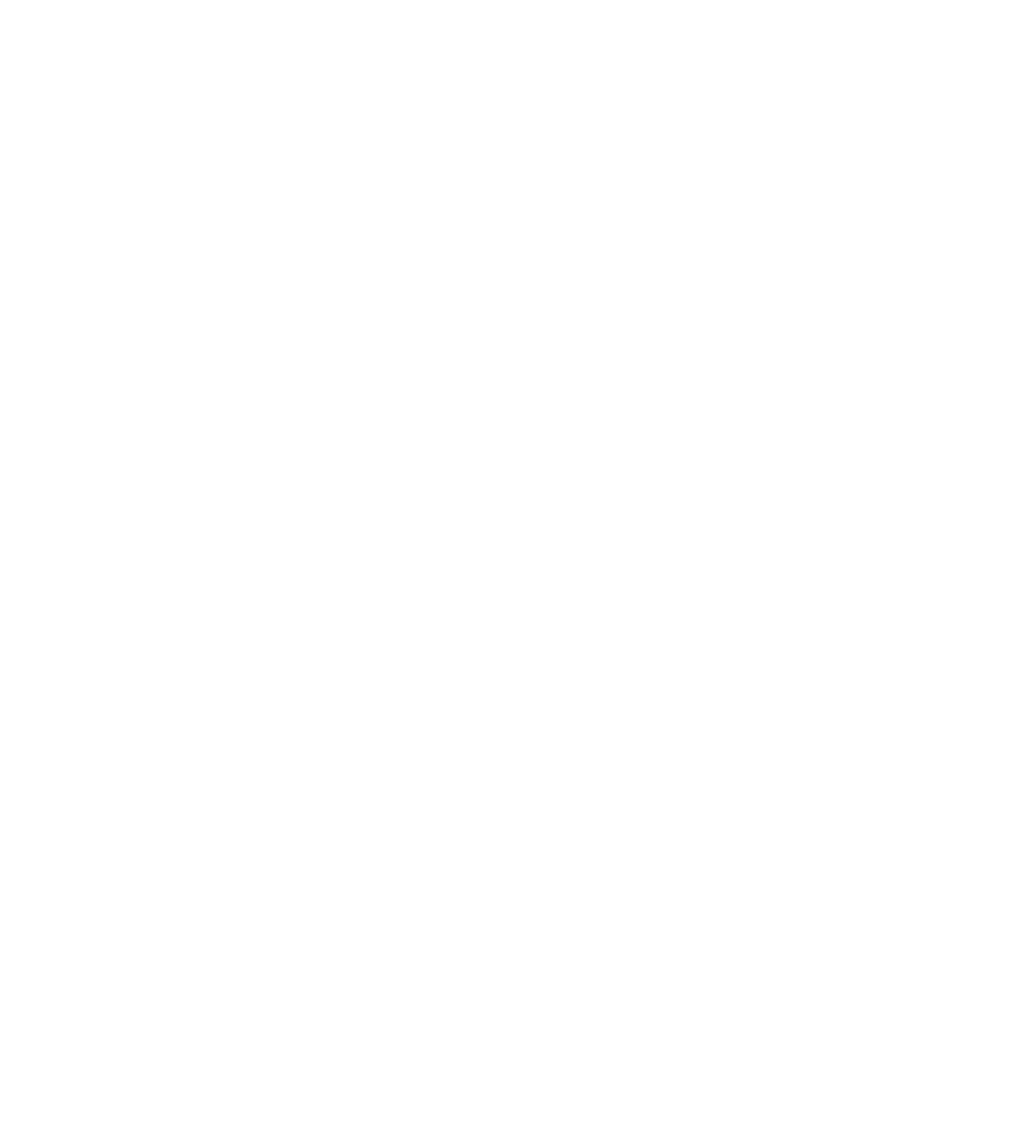
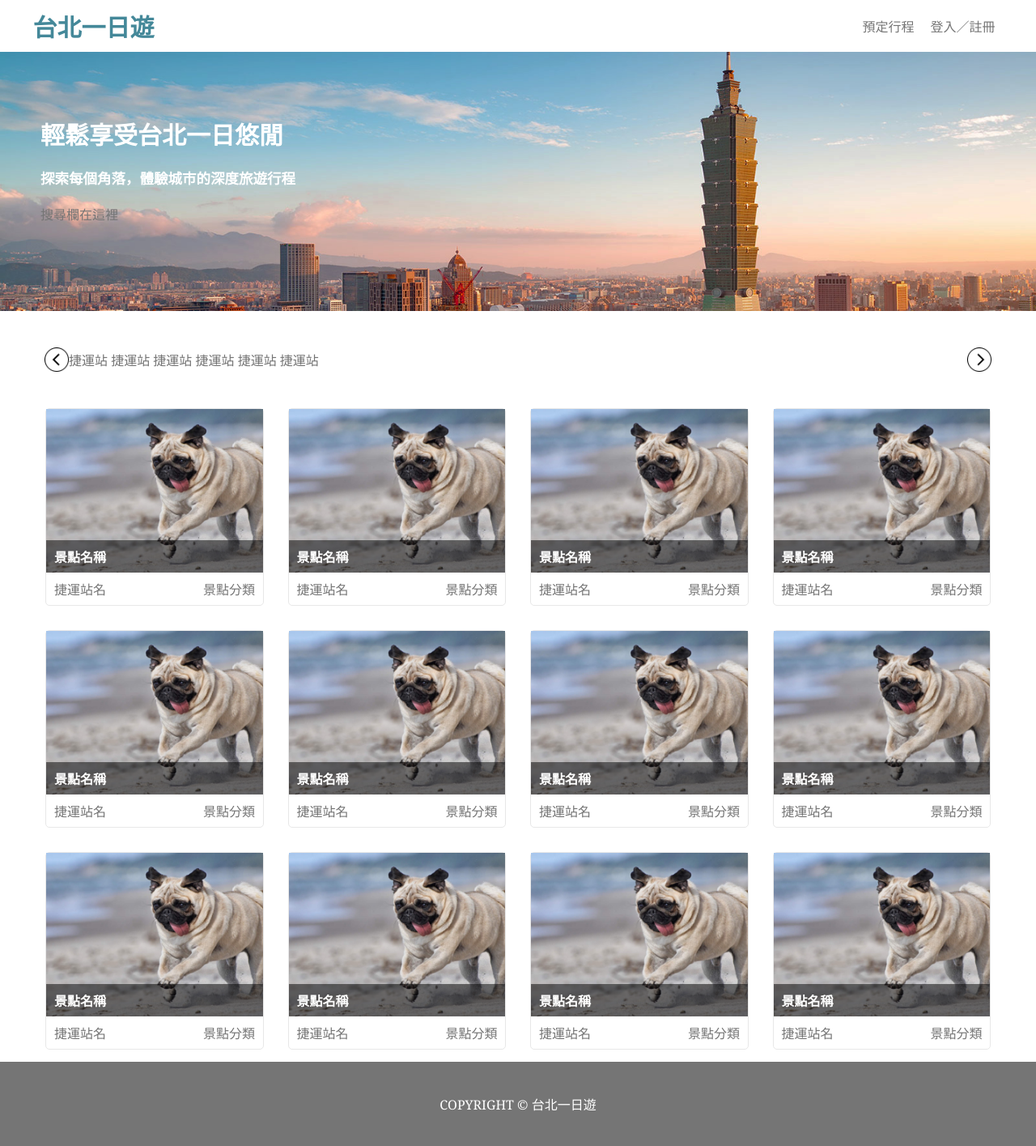
Before and after one commit to siouyu/Taipei-Day-Trip, a Flask app: page / in a window 1280 px wide. Before the commit the page is empty. Shown: the whole page at 81% size. Before the commit the page ends 800 px from the top, so only its background shows below. Run offline with Flask 3, Linux system fonts and the light colour scheme.

Commit message:
basic index

```diff
--- a/app.py
+++ b/app.py
@@ -1,8 +1,9 @@
 from flask import *
 import mysql.connector
+import os
 
+# app.json.ensure_ascii = False
 app = Flask(__name__)
-
 app.config["JSON_AS_ASCII"] = False
 app.config["TEMPLATES_AUTO_RELOAD"] = True
 
@@ -31,6 +32,7 @@ def booking():
 @app.route("/thankyou") # 已寫好的路由函式，勿更動！
 def thankyou():
 	return render_template("thankyou.html")
+	print(os.environ)
 
 
 # 取得景點資料列表
@@ -40,7 +42,7 @@ def get_attractions():
 	try:
 		con = connection()
 		cursor = con.cursor(dictionary = True)
-		page = int(request.args.get("page", 0))
+		page = int(request.args.get("page", 0)) # 頁數從 0 開始
 		keyword = request.args.get("keyword", None)
 		query = "SELECT * FROM Attraction"
 		params = []
--- a/static/layout.css
+++ b/static/layout.css
@@ -1,141 +1,151 @@
 *{
     margin:0px;
+    font-family: Georgia;
+    color: #757575;
+}
+.basic_frame{
+    display:flex;
+    justify-content: center;
+}
+.max_width{
+    max-width: 1200px;
+}
+.navigation_frame{
+    display: flex;
     justify-content: center;
     align-items: center;
+    margin-top: 10px;
+    margin-bottom:10px;
+}
+.navigation_left{
+    font-size: 30px;
+    color: #448899;
+    font-weight: bold;
+    padding-right: 865px;
+}
+.navigation_right{
+    padding-right: 10px;
+    padding-left: 10px;
+}
+
+/* 封面圖 */
+.slogan_background{
+    background-image: url("/static/welcome_image.png");
+    background-repeat: no-repeat;
+    background-position: top;
+    background-size:cover;
+    height: 320px;
+    width: 100%;
+    display:flex;
+    justify-content:center;
+    align-items: center;
+    margin-bottom: 30px;
+}
+.slogan_frame{
+    width:1200px;
+    padding-left: 10px;
+    margin-bottom: 30px;
+}
+.slogan_word{
+    color:white;
+    font-weight: bolder;
+    padding-bottom: 20px;
 }
 .title{
-    color:white;
-    height:150px;
-    background-color:#003060;
-    text-align: center;
+    font-size: 30px;
+}
+.subtitle{
+    font-size: 17.5px;
+}
+
+/* 捷運列 */
+.mrt_list{
     display:flex;
+    justify-content: center;
     align-items: center;
-    margin-bottom:30px;
+    margin-left: 15px;
+    margin-right: 15px;
+    margin-top: 15px;
+    margin-bottom: 30px;
 }
-.titleOne{
-    color:white;
-    height:150px;
-    background-color:#003060;
-    text-align: center;
+.mrt_word{
+    width: 1200px;
+}
+.list_btn{
+    width: 30px;
+    height: 30px;
+}
+
+/* 景點列表 */
+.attraction_frame{
     display:flex;
-    align-items: center;
-    margin-bottom:50px;
+    justify-content: center;
 }
-.word{
-    display:flex;
-    font-size: 25px;
-    margin-top: 20px;
+.attraction{
+    border-style: solid;
+    border-width: 1px;
+    border-color: #E8E8E8;
+    border-radius: 5px;
+    margin-left: 15px;
+    margin-right: 15px;
+    width:calc(25% - 32.5px);
+    margin-top: 15px;
     margin-bottom: 15px;
 }
-.containerOne{
+.attraction_img{
+    background-image: url("/static/pug.jpg");
+    background-repeat: no-repeat;
+    background-position: top;
+    background-size: cover;
+    width: 100%;
+    height: 202px;
+    display:flex;
+    align-items: flex-end;
+}
+.attraction_name{
+    display: flex;
+    justify-content: start;
+    align-items: center;
+    background-color:rgba(0, 0, 0, 0.5);;
+    color: white;
+    width: 100%;
+    font-weight: bolder;
+    height: 40px;
+    padding-left: 10px;
+}
+.attraction_word{
+    display: flex;
+    align-items: center;
+    height:40px;
+}
+.attraction_word_mrt{
+    margin-left: 10px;
+}
+.attraction_word_cat{
+    margin-left: 120px;
+}
+
+
+
+.footer{
+    display: flex;
+    justify-content: center;
+    align-items: center;
     position: relative;
-    width: 100%;
-    height: 200px;
-    margin-bottom:20px;
+    bottom: 0;
+    color:white;
+    background-color: #757575;
+    width:100%;
+    height: 104px;
 }
-.containerTwo{
-    position: relative;
-    width: 100%;
-    height: 200px;
+
+@media(min-width:1920px){
+    .attraction_frame{
+        flex-wrap: wrap;
+    }
 }
-.centerOne {
-    position: absolute;
-    top:50%;
-    left: 50%;
-    transform: translate(-50%, -50%);
+@media(max-width:1920px){
+    .attraction_frame{
+        flex-wrap: wrap;
+    }
 }
-.centerTwo {
-    position: absolute;
-    top: 39%;
-    left: 50%;
-    transform: translate(-50%, -50%);
-}
-.detail{
-    font-size: 18px;
-}
-.inputDetail{
-    margin-bottom: 15px;
-    height:25px;
-    font-size: 18px;
-}
-.signInBtn{
-    display:flex;
-    height:50px;
-}
-.check{
-    display: flex;
-    font-size: 18px;
-    margin-bottom: 10px;
-}
-.button{
-    display: flex;
-    width: 60px;
-    height: 35px;
-    cursor: pointer;
-    font-size: 15px;
-}
-/* member頁面 */
-.back{
-    display: flex;
-    margin-bottom:35px;
-}
-.backHome{
-    display: flex;
-    background: none;
-    border: none;
-    font-size: 20px;
-    color: #069;
-    text-decoration: underline;
-    cursor: pointer;
-    margin-top: 15px;
-}
-.containerThree{
-    position: relative;
-    width: 100%;
-    height: 100px;
-}
-.centerThree {
-    position: absolute;
-    top: 50%;
-    left: 50%;
-    transform: translate(-50%, -50%);
-}
-.box{
-    display:flex;
-    margin-top: 15px;
-}
-.user{
-    font-weight: bold;
-}
-.message{
-    display: flex;
-}
-.searchName{
-    margin-bottom: 15px;
-    margin-right:20px;
-    height:25px;
-    font-size: 18px;
-}
-.renewName{
-    margin-bottom: 15px;
-    margin-right:20px;
-    height:25px;
-    font-size: 18px;
-}
-.searchLayout{
-    display:flex;
-}
-.buttonSearch{
-    display: flex;
-    width: 60px;
-    height: 35px;
-    cursor: pointer;
-    font-size: 15px;
-    margin-bottom: 15px;
-}
-.searchResult{
-    display:flex;
-}
-.renameResult{
-    display:flex;
-}
--- a/templates/index.html
+++ b/templates/index.html
@@ -0,0 +1,171 @@
+<!DOCTYPE html>
+<head>
+    <meta charset="UTF-8">
+    <meta name="viewport" content="width=device-width, initial-scale=1.0">
+    <title>Taipei Trip 台北一日遊</title>
+    <link rel="stylesheet" type="text/css" href="/static/layout.css" />
+</head>
+<body>
+<!-- 最上面一欄 -->
+    <div class="basic_frame">
+        <div class="max_width">
+            <div class="navigation_frame">
+                <div class="navigation_left">台北一日遊</div>
+                <div class="navigation_right">預定行程</div>
+                <div class="navigation_right">登入／註冊</div>
+            </div>
+        </div>
+    </div>
+<!-- 封面圖 -->
+    <div class="slogan_background">
+        <div class="max_width">
+            <div class="slogan_frame">
+                <div class="slogan_word title">輕鬆享受台北一日悠閒</div>
+                <div class="slogan_word subtitle">探索每個角落，體驗城市的深度旅遊行程</div>
+                <div class="slogan_subtitle">搜尋欄在這裡</div>
+            </div>
+        </div>
+    </div>
+<!-- 捷運列 -->
+<div class="basic_frame">
+    <div class="max_width">
+        <div class="mrt_list">
+            <img src="/static/list-bar-left.png" class="list_btn"/>
+            <div class="mrt_word">捷運站      捷運站      捷運站      捷運站      捷運站     捷運站</div>
+            <img src="/static/list-bar-right.png" class="list_btn"/>
+        </div>
+    </div>
+</div>
+
+<!-- 景點列表 -->
+    <div class="basic_frame">
+        <div class="max_width">
+            <div class="attraction_frame">
+
+                <div class="attraction">
+                    <div class="attraction_img">
+                        <div class="attraction_name">景點名稱</div>
+                    </div>
+                    <div class="attraction_word">
+                        <div class="attraction_word_mrt">捷運站名</div>
+                        <div class="attraction_word_cat">景點分類</div>
+                    </div>
+                </div>
+
+                <div class="attraction">
+                    <div class="attraction_img">
+                        <div class="attraction_name">景點名稱</div>
+                    </div>
+                    <div class="attraction_word">
+                        <div class="attraction_word_mrt">捷運站名</div>
+                        <div class="attraction_word_cat">景點分類</div>
+                    </div>
+                </div>
+
+                <div class="attraction">
+                    <div class="attraction_img">
+                        <div class="attraction_name">景點名稱</div></div>
+                    <div class="attraction_word">
+                        <div class="attraction_word_mrt">捷運站名</div>
+                        <div class="attraction_word_cat">景點分類</div>
+                    </div>
+                </div>
+
+                <div class="attraction">
+                    <div class="attraction_img">
+                        <div class="attraction_name">景點名稱</div></div>
+                    <div class="attraction_word">
+                        <div class="attraction_word_mrt">捷運站名</div>
+                        <div class="attraction_word_cat">景點分類</div>
+                    </div>
+                </div>
+
+                <div class="attraction">
+                    <div class="attraction_img">
+                        <div class="attraction_name">景點名稱</div>
+                    </div>
+                    <div class="attraction_word">
+                        <div class="attraction_word_mrt">捷運站名</div>
+                        <div class="attraction_word_cat">景點分類</div>
+                    </div>
+                </div>
+
+                <div class="attraction">
+                    <div class="attraction_img">
+                        <div class="attraction_name">景點名稱</div>
+                    </div>
+                    <div class="attraction_word">
+                        <div class="attraction_word_mrt">捷運站名</div>
+                        <div class="attraction_word_cat">景點分類</div>
+                    </div>
+                </div>
+
+                <div class="attraction">
+                    <div class="attraction_img">
+                        <div class="attraction_name">景點名稱</div>
+                    </div>
+                    <div class="attraction_word">
+                        <div class="attraction_word_mrt">捷運站名</div>
+                        <div class="attraction_word_cat">景點分類</div>
+                    </div>
+                </div>
+
+                <div class="attraction">
+                    <div class="attraction_img">
+                        <div class="attraction_name">景點名稱</div>
+                    </div>
+                    <div class="attraction_word">
+                        <div class="attraction_word_mrt">捷運站名</div>
+                        <div class="attraction_word_cat">景點分類</div>
+                    </div>
+                </div>
+
+                <div class="attraction">
+                    <div class="attraction_img">
+                        <div class="attraction_name">景點名稱</div>
+                    </div>
+                    <div class="attraction_word">
+                        <div class="attraction_word_mrt">捷運站名</div>
+                        <div class="attraction_word_cat">景點分類</div>
+                    </div>
+                </div>
+
+                <div class="attraction">
+                    <div class="attraction_img">
+                        <div class="attraction_name">景點名稱</div>
+                    </div>
+                    <div class="attraction_word">
+                        <div class="attraction_word_mrt">捷運站名</div>
+                        <div class="attraction_word_cat">景點分類</div>
+                    </div>
+                </div>
+
+                <div class="attraction">
+                    <div class="attraction_img">
+                        <div class="attraction_name">景點名稱</div>
+                    </div>
+                    <div class="attraction_word">
+                        <div class="attraction_word_mrt">捷運站名</div>
+                        <div class="attraction_word_cat">景點分類</div>
+                    </div>
+                </div>
+
+                <div class="attraction">
+                    <div class="attraction_img">
+                        <div class="attraction_name">景點名稱</div>
+                    </div>
+                    <div class="attraction_word">
+                        <div class="attraction_word_mrt">捷運站名</div>
+                        <div class="attraction_word_cat">景點分類</div>
+                    </div>
+                </div>
+
+            </div>
+        </div>
+    </div>
+
+<!-- footer -->
+    <div class="footer">COPYRIGHT © 台北一日遊</div>
+
+</body>
+</html>
```
Also changed, not shown: static/list-bar-left.png (added), static/list-bar-right.png (added), static/pug.jpg (added), static/welcome_image.png (added).
